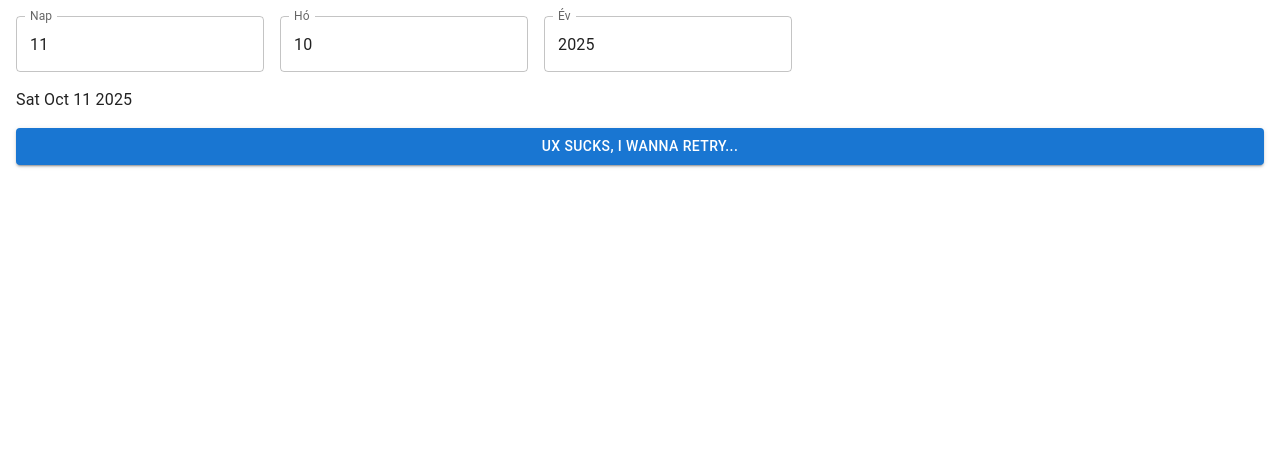
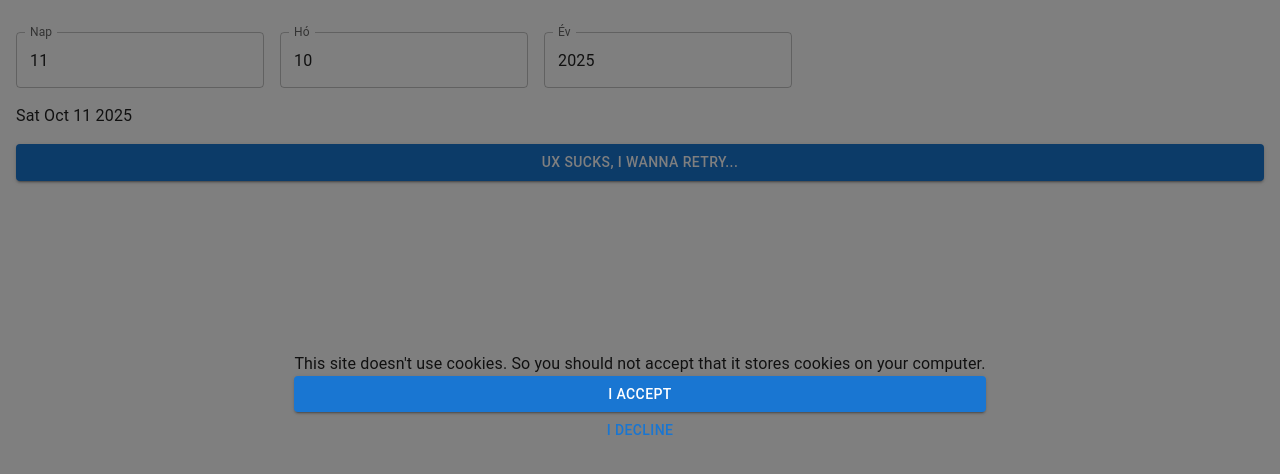
Before and after one commit to trombipeti/badux-date-picker, a React (Vite) app: page / in a window 1280 px wide. Shown: the top 474 px of the page. Built offline with nearby package versions, Linux system fonts and the light colour scheme.

Commit message:
Add cookie banner.

```diff
--- a/src/App.tsx
+++ b/src/App.tsx
@@ -1,6 +1,7 @@
 import { Button, CssBaseline, Stack, Typography } from "@mui/material";
 import BaduxDatePicker from "./BaduxDatePicker";
 import { useState } from "react";
+import { CookieBanner } from "./CookieBanner";
 
 function App() {
     const [date, setDate] = useState<Date | null>(new Date());
@@ -8,10 +9,11 @@ function App() {
         <>
             <CssBaseline />
             <Stack p={2} spacing={2}>
+                <CookieBanner />
                 <BaduxDatePicker value={date} onChange={setDate} />
                 <Typography>{date?.toDateString()}</Typography>
                 <Button variant="contained" onClick={() => setDate(new Date())}>
-                  UX Sucks, I wanna retry...
+                    UX Sucks, I wanna retry...
                 </Button>
             </Stack>
         </>
--- /dev/null
+++ b/src/CookieBanner.tsx
@@ -0,0 +1,51 @@
+import { Backdrop, Button, Stack, Typography } from "@mui/material";
+import { useState } from "react";
+
+export const CookieBanner = () => {
+    const [accepted, setAccepted] = useState(false);
+    const [wtf, setWtf] = useState(false);
+    return (
+        <Backdrop open={!accepted} sx={{ zIndex: 10000000 }}>
+            <Stack p={3}>
+                {!wtf ? (
+                    <>
+                        {" "}
+                        <Typography>
+                            This site doesn't use cookies. So you should not
+                            accept that it stores cookies on your computer.
+                        </Typography>
+                        <Button
+                            variant="contained"
+                            onClick={() => setWtf(true)}
+                        >
+                            I accept
+                        </Button>
+                        <Button
+                            variant="text"
+                            onClick={() => setAccepted(true)}
+                        >
+                            I decline
+                        </Button>
+                    </>
+                ) : (
+                    <>
+                        <Typography>
+                            You have accepted the cookie policy. The site still
+                            won't use cookies though.
+                        </Typography>
+                        <Button
+                            variant="contained"
+                            color="error"
+                            onClick={() => {
+                                setWtf(false);
+                                setAccepted(true);
+                            }}
+                        >
+                            UNDO
+                        </Button>
+                    </>
+                )}
+            </Stack>
+        </Backdrop>
+    );
+};
```
